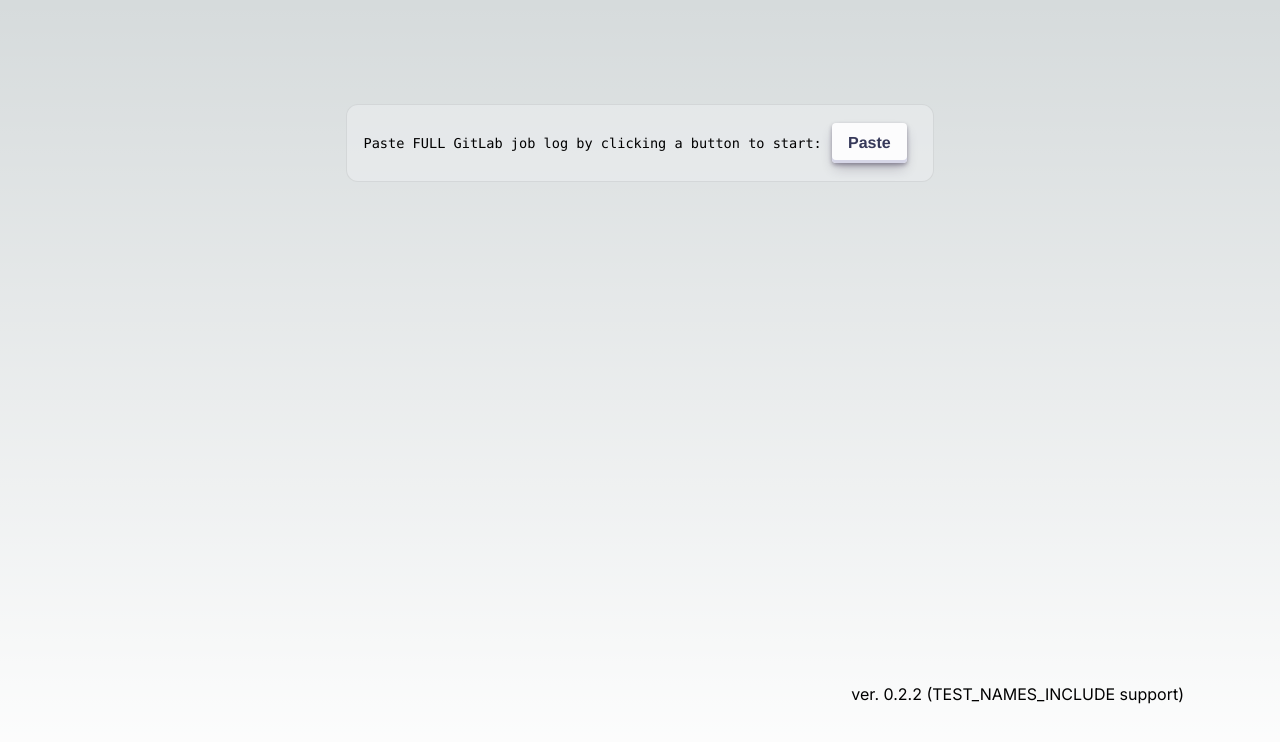
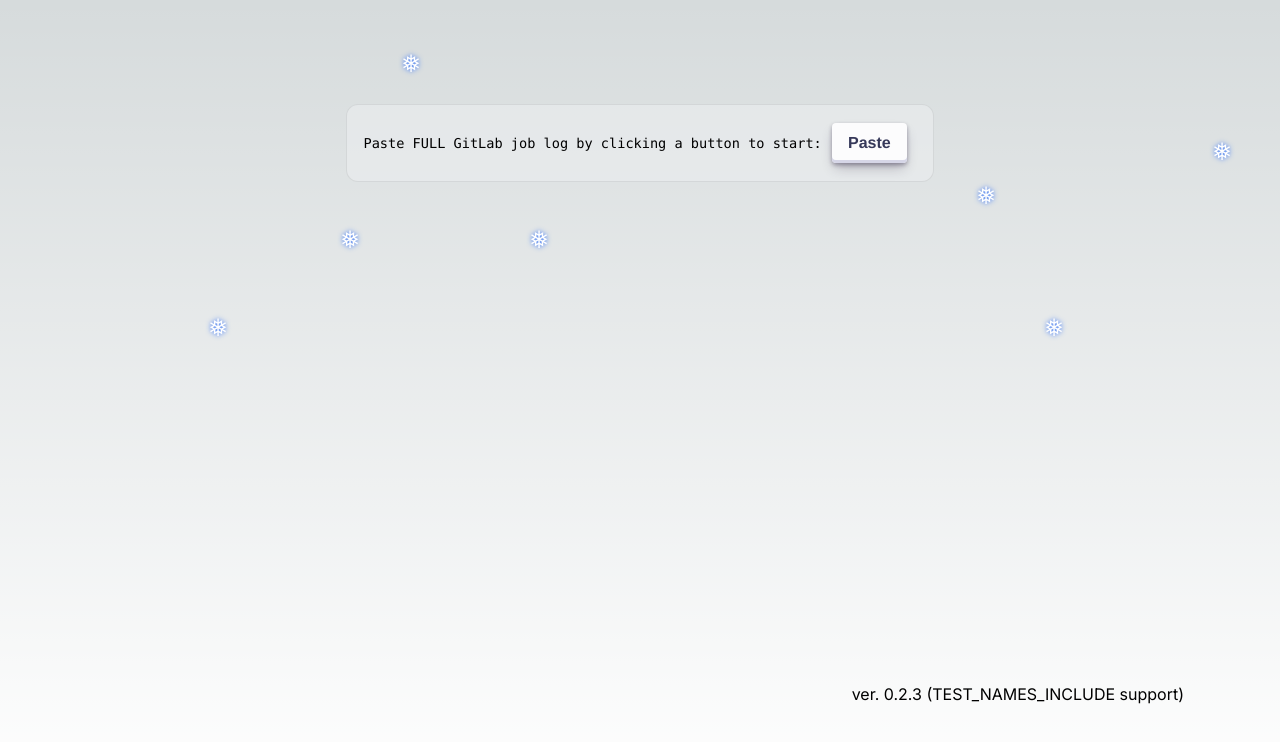
Before and after one commit to Frun4a/natera-lv-gitlab-rerunner, a Next.js app: page /github-pages/ in a window 1280 px wide. Shown: the top 742 px of the page. Built offline with nearby package versions, Linux system fonts and the light colour scheme.

Commit message:
Add some winter

```diff
--- a/app/page.tsx
+++ b/app/page.tsx
@@ -170,14 +170,14 @@ export default function Home() {
 
         </div>
         <div className={styles.version}>
-          <p>ver. 0.2.2 (TEST_NAMES_INCLUDE support)</p>
+          <p>ver. 0.2.3 (TEST_NAMES_INCLUDE support)</p>
         </div>
       </main>
-      {/* <div className={styles.snowflakes} aria-hidden="true">
+      <div className={styles.snowflakes} aria-hidden="true">
         {
-          [...Array(2)].map((value: undefined, index: number) => (<div className={styles.snowflake} key={index}>❅</div>))
+          [...Array(10)].map((value: undefined, index: number) => (<div className={styles.snowflake} key={index}>❅</div>))
         }
-      </div> */}
+      </div>
     </>
   )
 }
```
